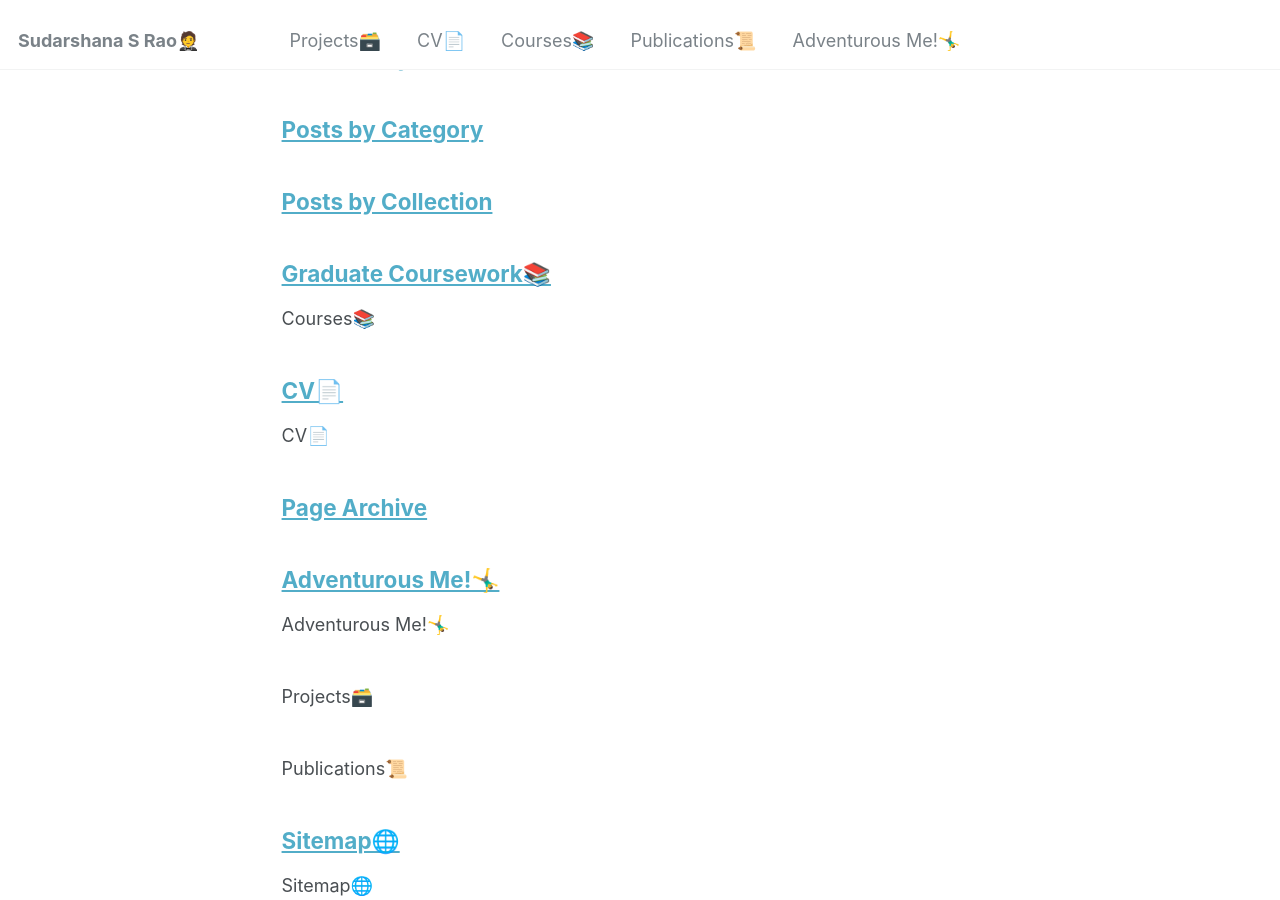
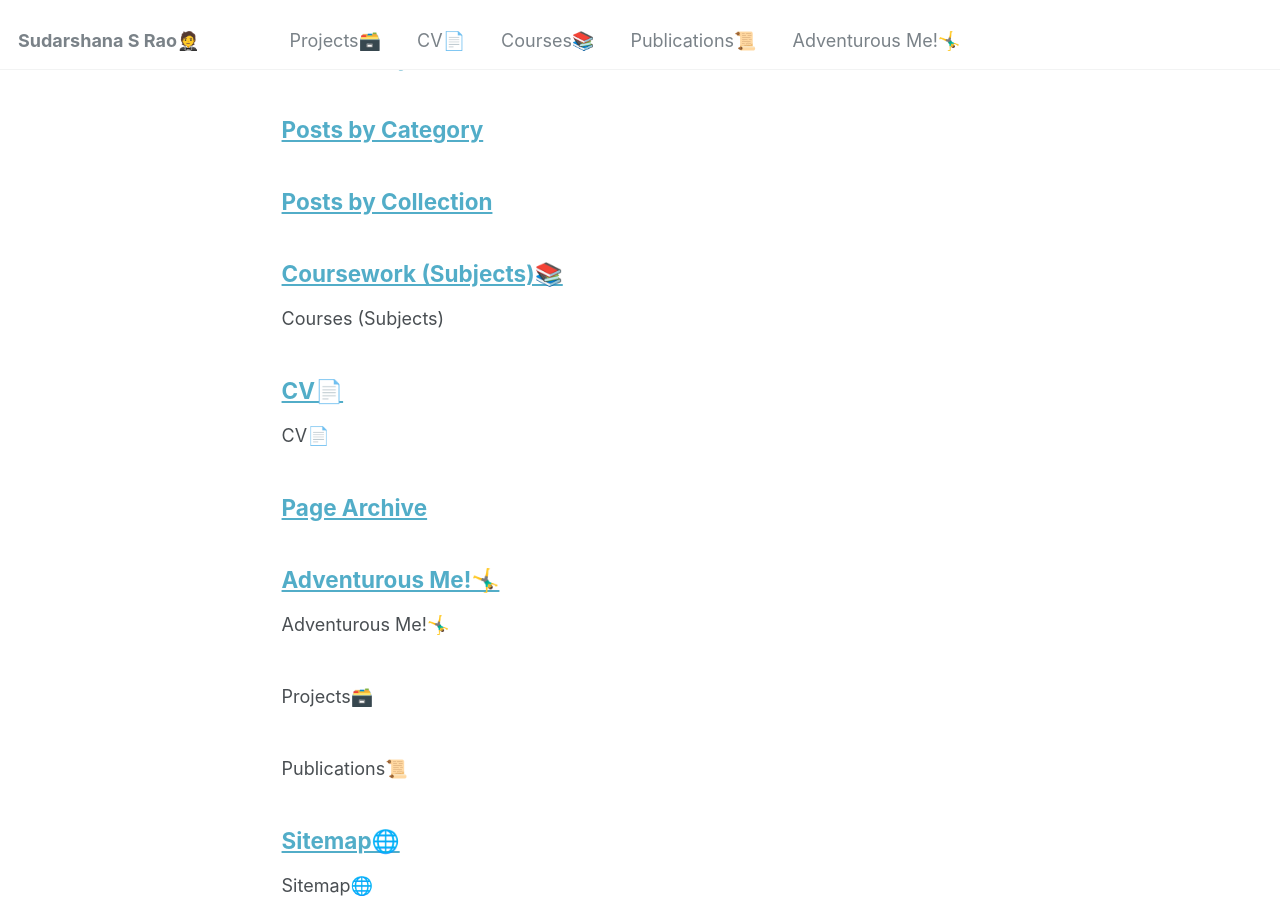
Before and after one commit to SudarshanaSRao/SudarshanaSRao.github.io, a Jekyll site: the page built from _pages/page-archive.html, in a window 1280 px wide and 900 px high, scrolled down 369 px. Built offline with Jekyll 4.4.1, drawn with Linux system fonts in a browser that asks for light colours.

Commit message:
Update courses.md

```diff
--- a/_pages/courses.md
+++ b/_pages/courses.md
@@ -1,8 +1,8 @@
 ---
 layout: archive
 permalink: /courses/
-title: "Graduate Coursework📚"
-excerpt: "Courses📚"
+title: "Coursework (Subjects)📚"
+excerpt: "Courses (Subjects)"
 author_profile: true
 redirect_from:
   - /courses
```
